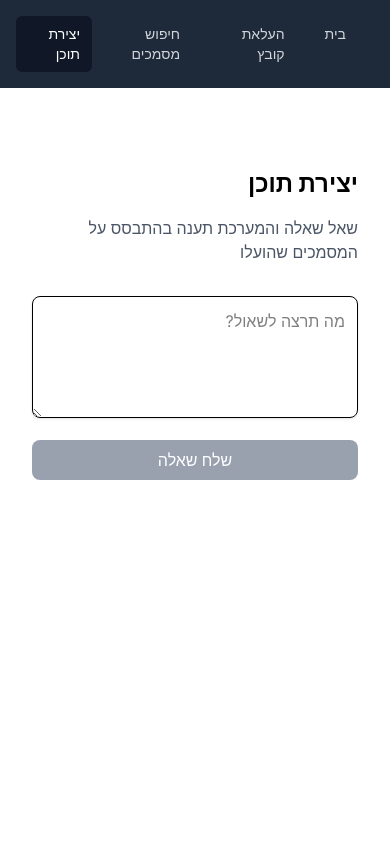
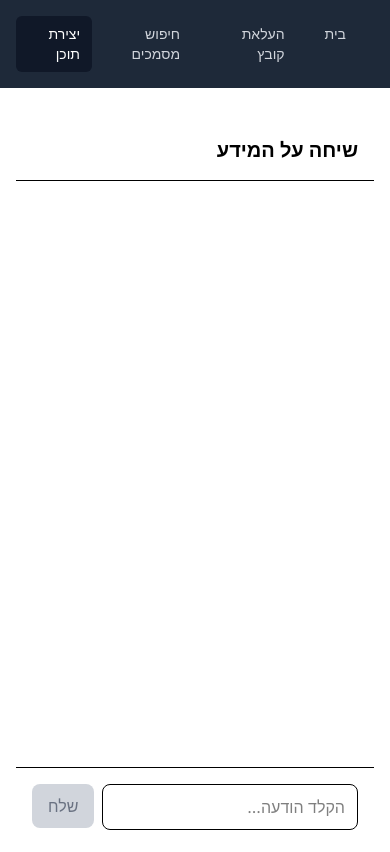
Before and after one commit to eitanbaron2006/node-rag, a Next.js app: page /generate in a window 390 px wide. Built offline with nearby package versions, Linux system fonts and the light colour scheme.

Commit message:
Refactor layout and styling for improved responsiveness; enhance search functionality with keyword matching and adjust API response handling

```diff
--- a/src/app/generate/page.tsx
+++ b/src/app/generate/page.tsx
@@ -1,109 +1,163 @@
 'use client';
 
-import React, { useState } from 'react';
+import React, { useState, useRef, useEffect } from 'react';
 
-interface GenerateResponse {
+interface Message {
+  role: 'user' | 'assistant';
   content: string;
-  debug: {
+  debug?: {
     contextChunks: number;
     hasContext: boolean;
-    query: string;
   };
 }
 
-export default function GeneratePage() {
-  const [query, setQuery] = useState('');
-  const [result, setResult] = useState<GenerateResponse | null>(null);
+export default function ChatPage() {
+  const [messages, setMessages] = useState<Message[]>([]);
+  const [input, setInput] = useState('');
   const [loading, setLoading] = useState(false);
-  const [error, setError] = useState<string | null>(null);
+  const messagesEndRef = useRef<null | HTMLDivElement>(null);
+  const textareaRef = useRef<null | HTMLTextAreaElement>(null);
+
+  useEffect(() => {
+    messagesEndRef.current?.scrollIntoView?.({ behavior: 'smooth' });
+  }, [messages]);
 
   const handleSubmit = async (e: React.FormEvent) => {
     e.preventDefault();
-    setError(null);
+    if (!input.trim() || loading) return;
+
+    const userMessage = input.trim();
+    setInput('');
+    setMessages(prev => [...prev, { role: 'user', content: userMessage }]);
     setLoading(true);
-    setResult(null);
+
+    if (textareaRef.current) {
+      textareaRef.current.style.height = '44px';
+    }
 
     try {
       const response = await fetch('/api/generate', {
         method: 'POST',
         headers: { 'Content-Type': 'application/json' },
-        body: JSON.stringify({ query }),
+        body: JSON.stringify({ query: userMessage }),
       });
 
       if (!response.ok) {
-        throw new Error(`Error: ${response.status}`);
+        throw new Error(`שגיאת שרת: ${response.status}`);
       }
 
       const data = await response.json();
-      setResult(data);
-    } catch (err) {
-      setError(err instanceof Error ? err.message : 'An error occurred');
+      setMessages(prev => [...prev, {
+        role: 'assistant',
+        content: data.content,
+        debug: {
+          contextChunks: data.debug.contextChunks,
+          hasContext: data.debug.hasContext
+        }
+      }]);
+    } catch (error) {
+      const errorMessage = error instanceof Error ? error.message : 'שגיאה לא ידועה';
+      setMessages(prev => [...prev, {
+        role: 'assistant',
+        content: `מצטער, אירעה שגיאה: ${errorMessage}`
+      }]);
     } finally {
       setLoading(false);
     }
   };
 
+  const handleKeyDown = (e: React.KeyboardEvent) => {
+    if (e.key === 'Enter' && !e.shiftKey) {
+      e.preventDefault();
+      handleSubmit(e);
+    }
+  };
+
+  const handleInputChange = (e: React.ChangeEvent<HTMLTextAreaElement>) => {
+    setInput(e.target.value);
+
+    const textarea = textareaRef.current;
+    if (textarea) {
+      textarea.style.height = 'auto';
+      const newHeight = Math.min(200, Math.max(44, textarea.scrollHeight));
+      textarea.style.height = `${newHeight}px`;
+    }
+  };
+
   return (
-    <div className="max-w-4xl mx-auto p-4">
-      <div className="mb-8">
-        <h1 className="text-2xl font-bold mb-4">יצירת תוכן</h1>
-        <p className="text-gray-600">
-          שאל שאלה והמערכת תענה בהתבסס על המסמכים שהועלו
-        </p>
+    <div className="h-[calc(100vh-7rem)] flex flex-col">
+      <div className="flex items-center p-4 border-b">
+        <h1 className="text-xl font-semibold">שיחה על המידע</h1>
       </div>
 
-      <form onSubmit={handleSubmit} className="mb-8">
-        <div className="mb-4">
+      <div className="flex-1 overflow-y-auto p-4 space-y-4">
+        {messages.map((message, index) => (
+          <div
+            key={index}
+            className={`flex ${message.role === 'user' ? 'justify-end' : 'justify-start'} items-end space-x-2 space-x-reverse`}
+          >
+            <div
+              className={`max-w-[85%] p-3 rounded-lg ${
+                message.role === 'user'
+                  ? 'bg-blue-500 text-white rounded-bl-lg mr-2'
+                  : 'bg-gray-100 text-gray-800 rounded-br-lg ml-2'
+              }`}
+            >
+              <div className="whitespace-pre-wrap break-words">{message.content}</div>
+              {message.debug && (
+                <div className={`text-xs mt-2 ${
+                  message.role === 'user'
+                    ? 'text-blue-100'
+                    : 'text-gray-500'
+                }`}>
+                  {message.debug.hasContext
+                    ? `נמצאו ${message.debug.contextChunks} קטעי טקסט רלוונטיים`
+                    : 'לא נמצא מידע רלוונטי'}
+                </div>
+              )}
+            </div>
+          </div>
+        ))}
+        {loading && (
+          <div className="flex justify-start">
+            <div className="bg-gray-100 p-3 rounded-lg ml-2">
+              <div className="flex items-center space-x-1 space-x-reverse">
+                <div className="w-2 h-2 bg-gray-400 rounded-full animate-bounce" style={{ animationDelay: '0ms' }}></div>
+                <div className="w-2 h-2 bg-gray-400 rounded-full animate-bounce" style={{ animationDelay: '150ms' }}></div>
+                <div className="w-2 h-2 bg-gray-400 rounded-full animate-bounce" style={{ animationDelay: '300ms' }}></div>
+              </div>
+            </div>
+          </div>
+        )}
+        <div ref={messagesEndRef} />
+      </div>
+
+      <div className="border-t p-4 bg-white">
+        <form onSubmit={handleSubmit} className="flex items-end gap-2 items-start">
+          <div className="flex-1">
             <textarea
-            value={query}
-            onChange={(e: React.ChangeEvent<HTMLTextAreaElement>) => setQuery(e.target.value)}
-            placeholder="מה תרצה לשאול?"
-            className="w-full p-3 border rounded-lg shadow-sm focus:ring-2 focus:ring-blue-500 focus:border-transparent"
-            rows={4}
+              ref={textareaRef}
+              value={input}
+              onChange={handleInputChange}
+              onKeyDown={handleKeyDown}
+              placeholder="הקלד הודעה..."
+              rows={1}
+              className="w-full p-3 border rounded-lg resize-none min-h-[44px] max-h-[200px] focus:ring-2 focus:ring-blue-500 focus:border-transparent leading-5"
             />
           </div>
           <button
             type="submit"
-          disabled={loading || !query.trim()}
-          className={`w-full py-2 px-4 rounded-lg text-white font-medium ${
-            loading || !query.trim()
-              ? 'bg-gray-400 cursor-not-allowed'
-              : 'bg-blue-500 hover:bg-blue-600'
+            disabled={loading || !input.trim()}
+            className={`h-[44px] px-4 rounded-lg font-medium transition-colors flex-shrink-0 ${
+              loading || !input.trim()
+                ? 'bg-gray-300 text-gray-500 cursor-not-allowed'
+                : 'bg-blue-500 text-white hover:bg-blue-600'
             }`}
           >
-          {loading ? 'מעבד...' : 'שלח שאלה'}
+            שלח
           </button>
         </form>
-
-      {error && (
-        <div className="mb-8 p-4 bg-red-50 border border-red-200 rounded-lg text-red-700">
-          {error}
       </div>
-      )}
-
-      {result && (
-        <div className="space-y-6">
-          <div className="p-6 bg-white rounded-lg shadow">
-            <h2 className="text-xl font-semibold mb-4">תשובה:</h2>
-            <div className="prose max-w-none">
-              {result.content.split('\n').map((line, i) => (
-                <p key={i} className="mb-4">
-                  {line}
-                </p>
-              ))}
-            </div>
-          </div>
-
-          {result.debug?.hasContext && (
-            <div className="p-6 bg-gray-50 rounded-lg">
-              <h3 className="text-lg font-semibold mb-3">סטטוס:</h3>
-              <p className="text-gray-700">
-                נמצאו {result.debug.contextChunks} קטעי טקסט רלוונטיים במאגר
-              </p>
-            </div>
-          )}
-        </div>
-      )}
     </div>
   );
 }
--- a/src/app/globals.css
+++ b/src/app/globals.css
@@ -4,7 +4,38 @@ html[dir="rtl"] input,
 html[dir="rtl"] textarea {
   text-align: right;
 }
+html[dir="rtl"] .ltr {
+    direction: ltr;
+  }
+:root {
+  --foreground-rgb: 0, 0, 0;
+  --background-rgb: 255, 255, 255;
+}
 
-html[dir="rtl"] .ltr {
-  direction: ltr;
+body {
+  color: rgb(var(--foreground-rgb));
+  background: rgb(var(--background-rgb));
+  overflow-x: hidden;
+  height: 100vh;
+  margin: 0;
 }
+
+.chat-container {
+  height: calc(100vh - 64px);
+  display: flex;
+  flex-direction: column;
+  max-height: calc(100vh - 64px);
+}
+
+.messages-container {
+  flex: 1;
+  overflow-y: auto;
+  padding: 1rem;
+  scroll-behavior: smooth;
+}
+
+.input-container {
+  border-top: 1px solid #e5e7eb;
+  padding: 1rem;
+  background: white;
+}
--- a/src/app/layout.tsx
+++ b/src/app/layout.tsx
@@ -20,7 +20,7 @@ export default function RootLayout({
     <html lang="he" dir="rtl">
       <body className={inter.className}>
         <Navbar />
-        <main className="container mx-auto px-4 py-8">
+        <main className="container mx-auto px-4 pt-8">
           {children}
         </main>
       </body>
--- a/src/app/page.tsx
+++ b/src/app/page.tsx
@@ -4,7 +4,7 @@ import Link from 'next/link';
 
 export default function Home() {
   return (
-    <div className="min-h-screen bg-gray-100 py-12 px-4 sm:px-6 lg:px-8">
+    <div className="min-h-(calc(100vh-4rem)) pt-12 px-4 sm:px-6 lg:px-8">
       <div className="max-w-3xl mx-auto">
         <div className="text-center mb-12">
           <h1 className="text-4xl font-bold mb-4">מערכת ניהול מסמכים חכמה</h1>
--- a/src/app/search/page.tsx
+++ b/src/app/search/page.tsx
@@ -49,7 +49,7 @@ export default function Search() {
   };
 
   return (
-    <div className="min-h-screen bg-gray-100 py-12 px-4 sm:px-6 lg:px-8">
+    <div className="min-h-(calc(100vh-4rem)) pt-12 px-4 sm:px-6 lg:px-8">
       <div className="max-w-4xl mx-auto">
         <div className="bg-white rounded-lg shadow-lg p-6 mb-6">
           <h1 className="text-2xl font-bold text-center mb-6">חיפוש מסמכים</h1>
--- a/src/app/upload/page.tsx
+++ b/src/app/upload/page.tsx
@@ -76,7 +76,7 @@ export default function Upload() {
   };
 
   return (
-    <div className="min-h-screen bg-gray-100 py-12 px-4 sm:px-6 lg:px-8">
+    <div className="min-h-(calc(100vh-4rem)) pt-12 px-4 sm:px-6 lg:px-8">
       <div className="max-w-md mx-auto bg-white rounded-lg shadow-lg p-6">
         <h1 className="text-2xl font-bold text-center mb-6">העלאת קובץ</h1>
         <div className="space-y-4">
--- a/src/components/Navbar.tsx
+++ b/src/components/Navbar.tsx
@@ -22,7 +22,7 @@ export default function Navbar() {
   };
 
   return (
-    <nav className="bg-gray-800 text-white p-4 mb-8 rtl">
+    <nav className="bg-gray-800 text-white p-4 rtl">
       <div className="max-w-7xl mx-auto flex justify-between items-center">
         <div className="flex space-x-4 space-x-reverse">
           {links.map(({ href, label }) => (
```
Also changed, not shown: src/app/api/generate/route.ts (+44 -19 lines). Lines whose indentation alone changed are shown as unchanged.
